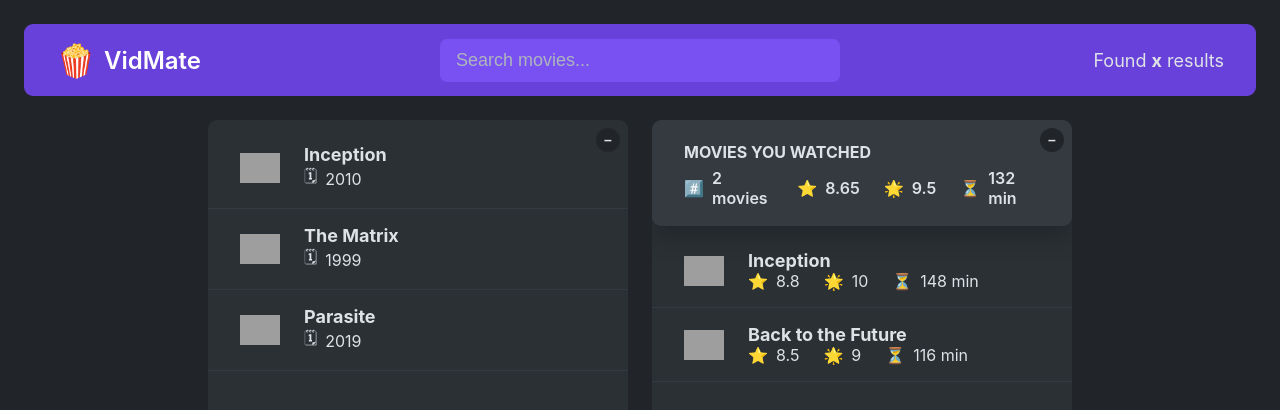
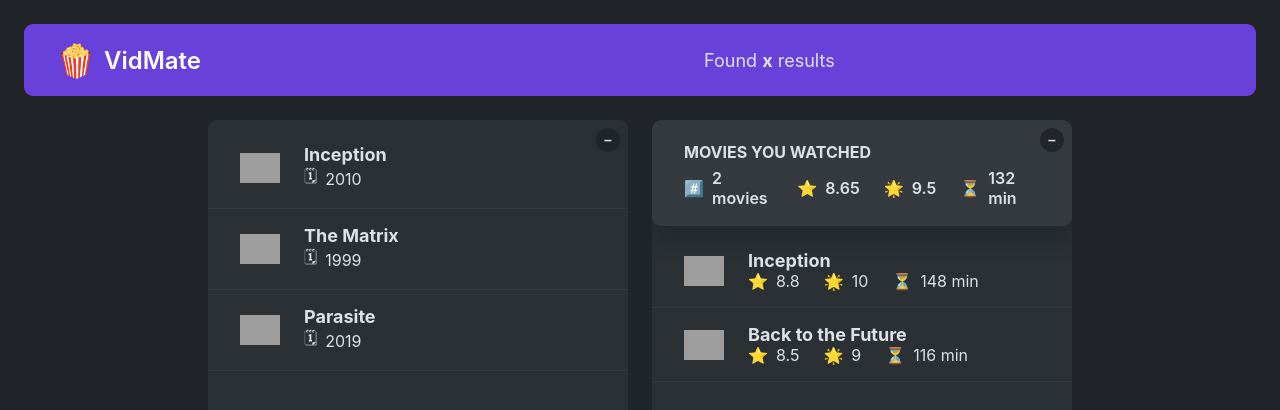
Before and after one commit to GeorgeAppianing/vid_mate, a React (Vite) app: page / in a window 1280 px wide. Shown: the top 410 px of the page. Built offline with nearby package versions, Linux system fonts and the light colour scheme; grey boxes are pictures that could not be loaded.

Commit message:
Continious update

```diff
--- a/src/App.jsx
+++ b/src/App.jsx
@@ -58,13 +58,7 @@ function Navbar() {
         <span role="img">🍿</span>
         <h1>VidMate</h1>
       </div>
-      <input
-        className="search"
-        type="text"
-        placeholder="Search movies..."
-        value={query}
-        onChange={(e) => setQuery(e.target.value)}
-      />
+
       <p className="num-results">
         Found <strong>x</strong> results
       </p>
@@ -72,6 +66,15 @@ function Navbar() {
   );
 }
 
+function Search() {
+  <input
+    className="search"
+    type="text"
+    placeholder="Search movies..."
+    value={query}
+    onChange={(e) => setQuery(e.target.value)}
+  />;
+}
 function Main() {
   const [movies, setMovies] = useState(tempMovieData);
   const [watched, setWatched] = useState(tempWatchedData);
@@ -172,7 +175,6 @@ export default function App() {
   return (
     <>
       <Navbar />
-
       <Main />
     </>
   );
```
